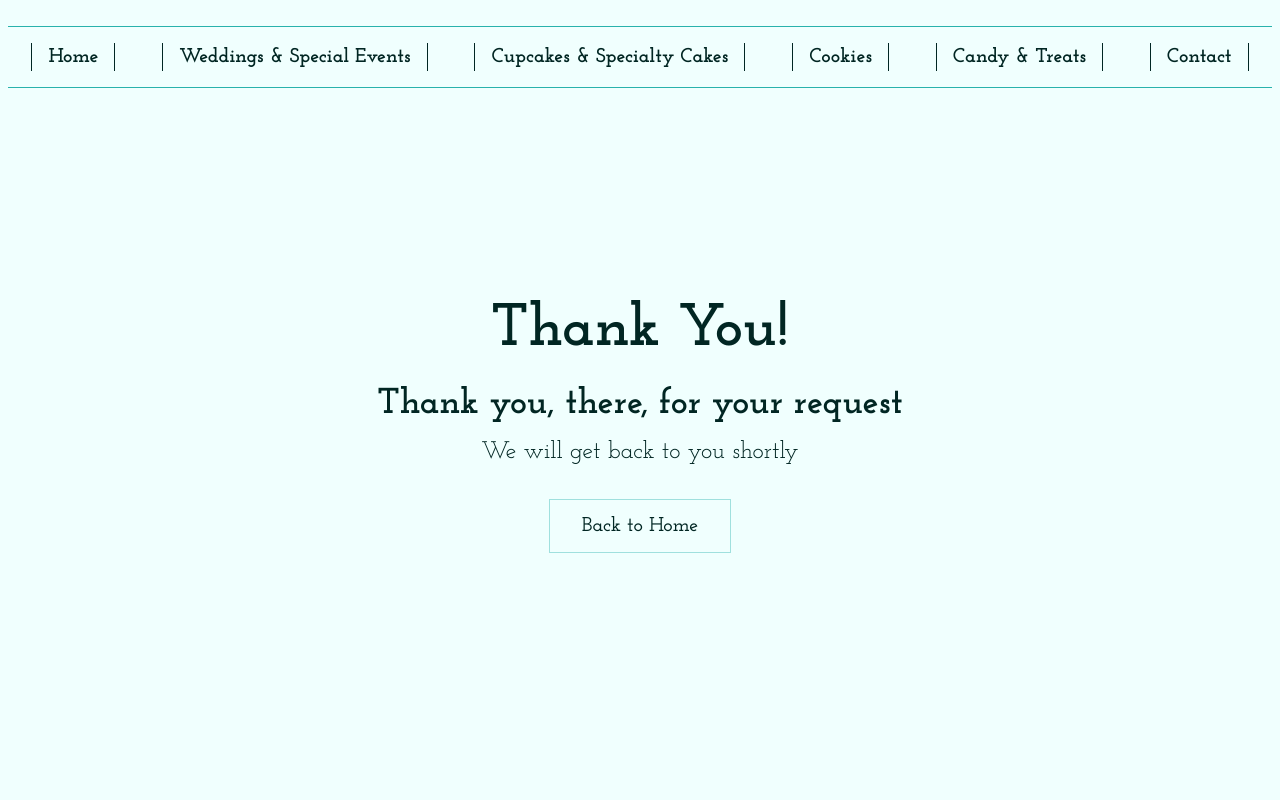
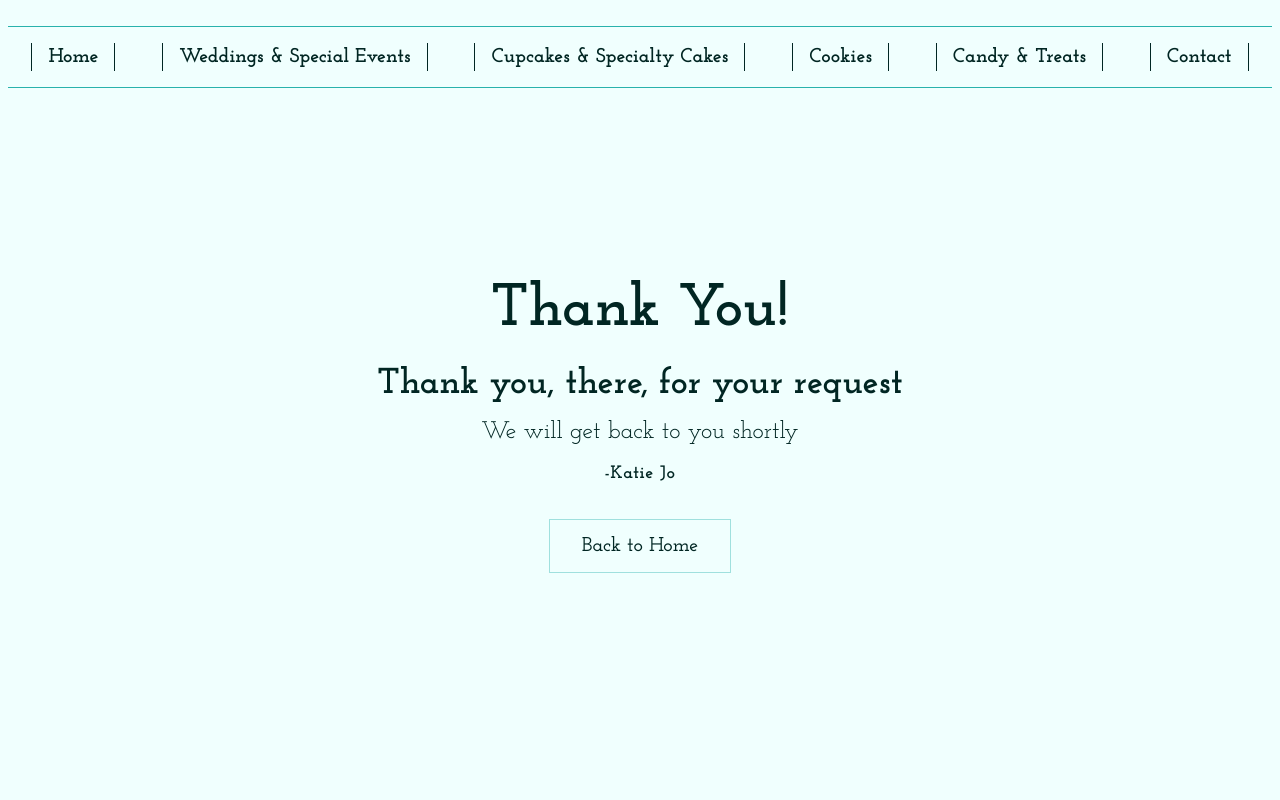
Before and after one commit to latz09/sweet-juan-jos, a Next.js app: page /thank-you in a window 1280 px wide. Shown: the top 800 px of the page. Built offline with nearby package versions, Linux system fonts and the light colour scheme.

Commit message:
thank-you page

```diff
--- a/app/thank-you/page.js
+++ b/app/thank-you/page.js
@@ -1,23 +1,44 @@
 import DynamicHello from '@/components/thank-you-page/DynamicHello';
 import { MainHeading } from '@/components/utils/Typography';
 import { Suspense } from 'react';
+
+
 export const metadata = {
 	title: 'Thank You!',
 };
 
 const ThankYouPage = () => {
     return (
-		<div className='max-w-5xl mx-auto h-[70vh] lg:h-[75vh] '>
+      <div className='max-w-5xl mx-auto h-[70vh] lg:h-[75vh]'>
         <div className='grid place-items-center h-full'>
-				<div className='grid place-items-center gap-6'>
+          <div className='flex flex-col gap-6'>
+            <div className='h-1/3'>
+
+
               <MainHeading title='Thank You!' type='dark' />
-					<Suspense fallback={<div className="hidden">Loading...</div>}>
+            </div>
+            <div className='h-2/3'>
+              <Suspense fallback={<div className='h-full'><Placeholder /></div>}>
                 <DynamicHello />
               </Suspense>
+            </div>
           </div>
         </div>
       </div>
     );
   };
 
+  const Placeholder = () => (
+    <div className='grid place-items-center h-full'>
+      <div className='text-center grid gap-3'>
+        <div className='h-8 w-40 bg-gray-200 rounded'></div>
+        <div className='h-4 w-60 bg-gray-200 rounded mt-2'></div>
+        <div className='h-4 w-40 bg-gray-200 rounded mt-2'></div>
+        <div className='mt-8'>
+          <div className='h-10 w-40 bg-gray-200 rounded'></div>
+        </div>
+      </div>
+    </div>
+  );
+
   export default ThankYouPage;
--- a/components/thank-you-page/DynamicHello.js
+++ b/components/thank-you-page/DynamicHello.js
@@ -1,28 +1,45 @@
 'use client';
-
 
 import { useSearchParams } from 'next/navigation';
 import { SubHeading } from '../utils/Typography';
 import Link from 'next/link';
+import { motion } from 'framer-motion';
 
 const DynamicHello = () => {
 	const searchParams = useSearchParams();
 	const name = searchParams.get('name') || 'there';
 
 	return (
-    <div className='grid place-items-center '>
+		<motion.div
+			className='grid place-items-center h-full'
+			initial={{ opacity: 0, scale: 0.8 }}
+			animate={{ opacity: 1, scale: 1 }}
+			transition={{ duration: 1.1 }}
+		>
 			<div className='text-center grid gap-3'>
 				<SubHeading title={`Thank you, ${name}, for your request`} />
-        <p className='text-xl lg:text-2xl'>
-          We will get back to you shortly
-        </p>
-        <div className='mt-8'>
+				<p className='text-xl lg:text-2xl'>We will get back to you shortly</p>
+				<motion.div className='font-bold opacity-80 tracking-wide lg:text-lg '
+                initial={{ opacity: 0, x: 50}}
+                animate={{ opacity: 1, x: 0}}
+                transition={{ duration: 1.2, delay: 1.8 }}
+                >
+					-Katie Jo
+				</motion.div>
+				<motion.div
+					className='mt-8'
+					initial={{ opacity: 0 }}
+					animate={{ opacity: 1 }}
+					transition={{ duration: 0.75, delay: 0.55 }}
+				>
 					<Link href='/'>
-            <span className='text-xl font-semibold px-8 py-4 border border-primary/40 sm:hover:bg-dark/10 sm:hover:border-none sm:hover:scale-95 transition duration-700'>Back to Home</span>
+						<span className='text-xl font-semibold px-8 py-4 border border-primary/40 sm:hover:bg-dark/10 sm:hover:border-none sm:hover:scale-95 transition duration-700'>
+							Back to Home
+						</span>
 					</Link>
+				</motion.div>
 			</div>
-      </div>
-    </div>
+		</motion.div>
 	);
 };
 
--- a/package.json
+++ b/package.json
@@ -17,6 +17,7 @@
 		"next-connect": "^1.0.0",
 		"next-sanity": "^9.1.0",
 		"react": "^18",
+		"react-datepicker": "^6.9.0",
 		"react-dom": "^18",
 		"react-icons": "^5.0.1",
 		"uuid": "^9.0.1"
```
Also changed, not shown: 1 other file (tests, documents, lock files or other folders). Lines whose indentation alone changed are shown as unchanged.
